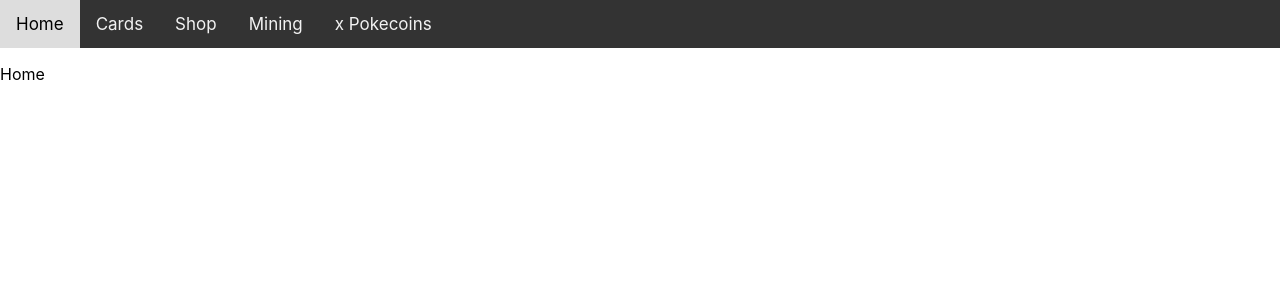
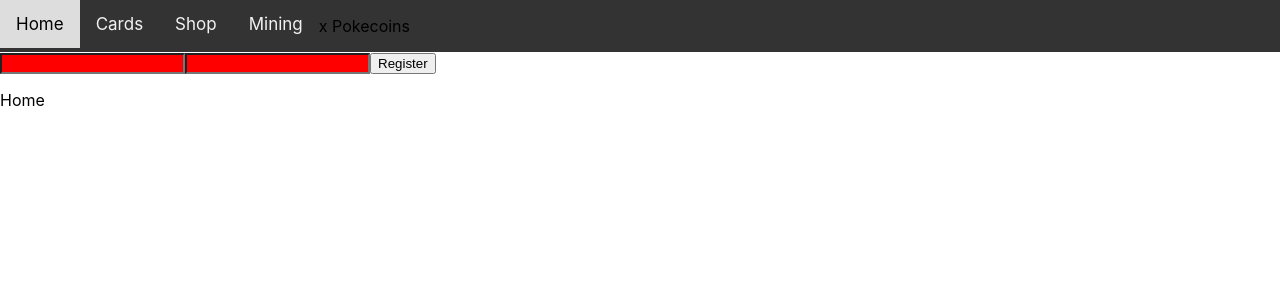
Before and after one commit to McMomo/pokecoin-client, a React (Create React App) app: page / in a window 1280 px wide. Shown: the top 300 px of the page. Built offline with nearby package versions, Linux system fonts and the light colour scheme.

Commit message:
Added LoginPage, fetch service, node-sass dependency and basic styling structure

```diff
--- a/package.json
+++ b/package.json
@@ -3,6 +3,7 @@
   "version": "0.1.0",
   "private": true,
   "dependencies": {
+    "node-sass": "^4.13.0",
     "react": "^16.11.0",
     "react-dom": "^16.11.0",
     "react-redux": "^7.1.3",
--- a/src/App.js
+++ b/src/App.js
@@ -13,6 +13,8 @@ import Mining from './components/MiningPage'
 import NavBar from './components/NavBar'
 import { Provider } from 'react-redux'
 
+import LoginPage from './components/LoginPage'
+
 import reducer from './reducers'
 
 const store = createStore(reducer)
@@ -20,9 +22,9 @@ const store = createStore(reducer)
 function App() {
   return (
     <Provider store={store}>
-
       <Router>
         <NavBar></NavBar>
+        <LoginPage />
         <Switch>
           <Route exact path="/">
             <div><Home/></div>
--- /dev/null
+++ b/src/components/LoginPage.js
@@ -0,0 +1,36 @@
+import React from 'react'
+import { postData } from '../services/fetch'
+
+const register = (e) => {
+	e.preventDefault()
+
+	const username = document.querySelector('.js-username').value
+	const password = document.querySelector('.js-password').value
+
+	const URL = 'https://rocky-lowlands-35145.herokuapp.com/auth/register'
+
+	const data = {
+		username,
+		password
+	}
+
+	const result = postData(URL, data)
+
+	console.log(result)
+}
+
+const LoginPage = (props) => {
+
+	return (
+		<div className="login">
+			<form >
+				<input className="login__input js-username" type="text" />
+				<input className="login__input js-password" type="text" />
+				<button type="submit" onClick={e => { register(e) }}>Register</button>
+			</form>
+
+		</div>
+	)
+}
+
+export default LoginPage
--- a/src/components/NavBar.js
+++ b/src/components/NavBar.js
@@ -9,7 +9,7 @@ const NavBar = () => {
         <Link to="/Cards">Cards</Link>
         <Link to="/Shop">Shop</Link>
         <Link to="/Mining">Mining</Link>
-        <a>x Pokecoins</a>
+        <p>x Pokecoins</p>
       </div>
     );
 }
--- a/src/index.js
+++ b/src/index.js
@@ -1,6 +1,6 @@
 import React from 'react';
 import ReactDOM from 'react-dom';
-import './index.css';
+import './styles/main.scss';
 import App from './App';
 import * as serviceWorker from './serviceWorker';
 
--- /dev/null
+++ b/src/services/fetch.js
@@ -0,0 +1,10 @@
+export async function postData(url = '', data = {}) {
+	const response = await fetch(url, {
+		method: 'POST',
+		headers: {
+			'Content-Type': 'application/json'
+		},
+		body: JSON.stringify(data)
+	});
+	return await response.json()
+}
--- /dev/null
+++ b/src/styles/_body.scss
@@ -0,0 +1,13 @@
+body {
+  margin: 0;
+  font-family: -apple-system, BlinkMacSystemFont, "Segoe UI", "Roboto", "Oxygen",
+    "Ubuntu", "Cantarell", "Fira Sans", "Droid Sans", "Helvetica Neue",
+    sans-serif;
+  -webkit-font-smoothing: antialiased;
+  -moz-osx-font-smoothing: grayscale;
+}
+
+code {
+  font-family: source-code-pro, Menlo, Monaco, Consolas, "Courier New",
+    monospace;
+}
--- /dev/null
+++ b/src/styles/_login.scss
@@ -0,0 +1,6 @@
+.login {
+
+	&__input {
+		background: red;
+	}
+}
--- /dev/null
+++ b/src/styles/_vars.scss
@@ -0,0 +1 @@
+$gutter: 1.8rem;
--- /dev/null
+++ b/src/styles/main.scss
@@ -0,0 +1,6 @@
+// Base ----------------------------------------------------- /
+@import "./body";
+@import "./vars";
+
+// Components ----------------------------------------------- /
+@import "./login";
```
Also changed, not shown: 1 other file (tests, documents, lock files or other folders).
